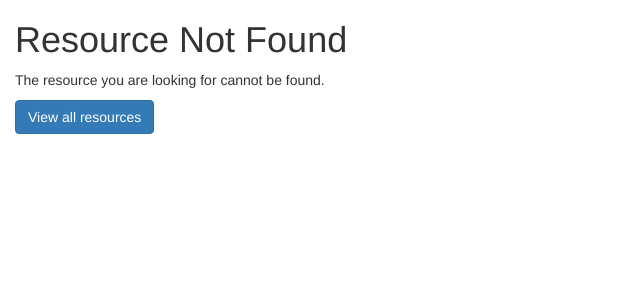
After one commit to littlefieldnick/place-matters, a Flask app: template app/templates/errors/404.html in a window 1280 px wide. The commit adds this page. Shown: the top 300 px of the page, without its empty margins (0-640 px from the left). Run offline with Flask 2, Linux system fonts and the light colour scheme; the template is opened without the code that fills it, so the values that code supplies are empty; parts of the project's set-up code (start-up, migrations or seed data) failed here and were passed over; some libraries are stand-ins or nearby versions.

Commit message:
Error handling for when an invalid resource is viewed. Modified resource view to handle invalid resource requests (#5, 6)

```diff
--- a/app/__init__.py
+++ b/app/__init__.py
@@ -45,8 +45,10 @@ def create_app(test_config=None):
     app.register_blueprint(resource_blueprint)
 
     app.add_url_rule("/", "resource.display_all_resources")
-    from .error import error_bp as error_blueprint
-    app.register_blueprint(error_blueprint)
+
+    # Error handling
+    from .error import resource_not_found
+    app.register_error_handler(404, resource_not_found)
 
 
     # Setup navigation
--- a/app/templates/base.html
+++ b/app/templates/base.html
@@ -3,10 +3,20 @@
 {% block navbar %}
     {{nav.top.render()}}
 {% endblock %}
+
 <section class="content">
   <header>
     {% block header %}{% endblock %}
   </header>
 
+  {% with messages = get_flashed_messages() %}
+    {% if messages %}
+        <ul>
+            {% for message in messages %}
+                <li>{{ message }}</li>
+            {% endfor %}
+        </ul>
+    {% endif %}
+  {% endwith %}
   {% block content %}{% endblock %}
 </section>
--- /dev/null
+++ b/app/templates/errors/404.html
@@ -0,0 +1,9 @@
+{% extends 'base.html' %}
+{% block title %}Resource Not Found{% endblock %}
+{% block body %}
+    <div class="container-fluid">
+        <h1>Resource Not Found</h1>
+        <p> The resource you are looking for cannot be found.</p>
+        <a class="btn btn-primary" href="{{ url_for('resource.display_all_resources') }}">View all resources</a>
+    </div>
+{% endblock %}
--- a/app/templates/resources/index.html
+++ b/app/templates/resources/index.html
@@ -11,7 +11,7 @@
                 <div class="class-body">
                     <h5>{{ re["address"] }}</h5>
                 </div>
-                <a href="{{ url_for("resource.display_resource", id=re["id"] - 1) }}" class="btn btn-primary">More Info</a>
+                <a href="{{ url_for("resource.display_resource", id=re["id"]) }}" class="btn btn-primary">More Info</a>
             </div>
             <br/>
         {% endfor %}
```
Also changed, not shown: app/error.py (added, +7 -0 lines), app/models/resource.py (+12 -0 lines), app/resource/view.py (+7 -2 lines), app/templates/resources/resource.html (added, +10 -0 lines).
